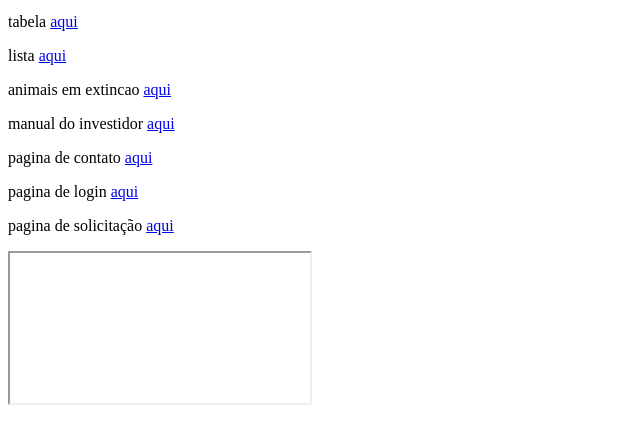
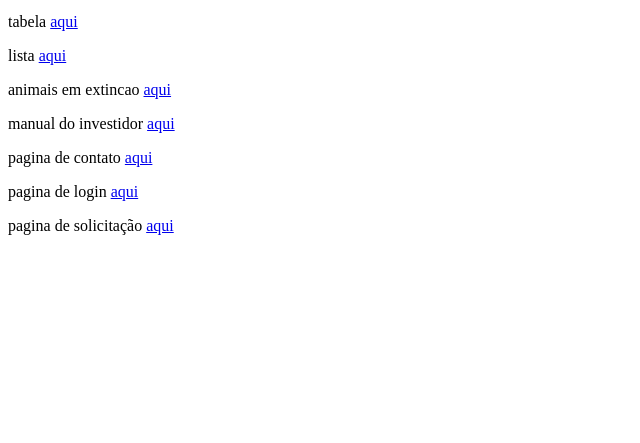
Before and after one commit to Gabrielabsalao24/programa-o-web-e-mobile, a plain HTML site: page index.html in a window 1280 px wide. Shown: the part 87-530 px from the top of the page, without its empty margins (0-640 px from the left). Drawn offline with Linux system fonts and the light colour scheme.

Commit message:
testando

```diff
--- a/index.html
+++ b/index.html
@@ -7,7 +7,3 @@
 <p> pagina de contato <a href="6.html"> aqui</a></p>
 <p> pagina de login <a href="7.html"> aqui</a></p>
 <p> pagina de solicitação  <a href="8.html"> aqui</a></p>
-
-
-
-<iframe></iframe>
```
